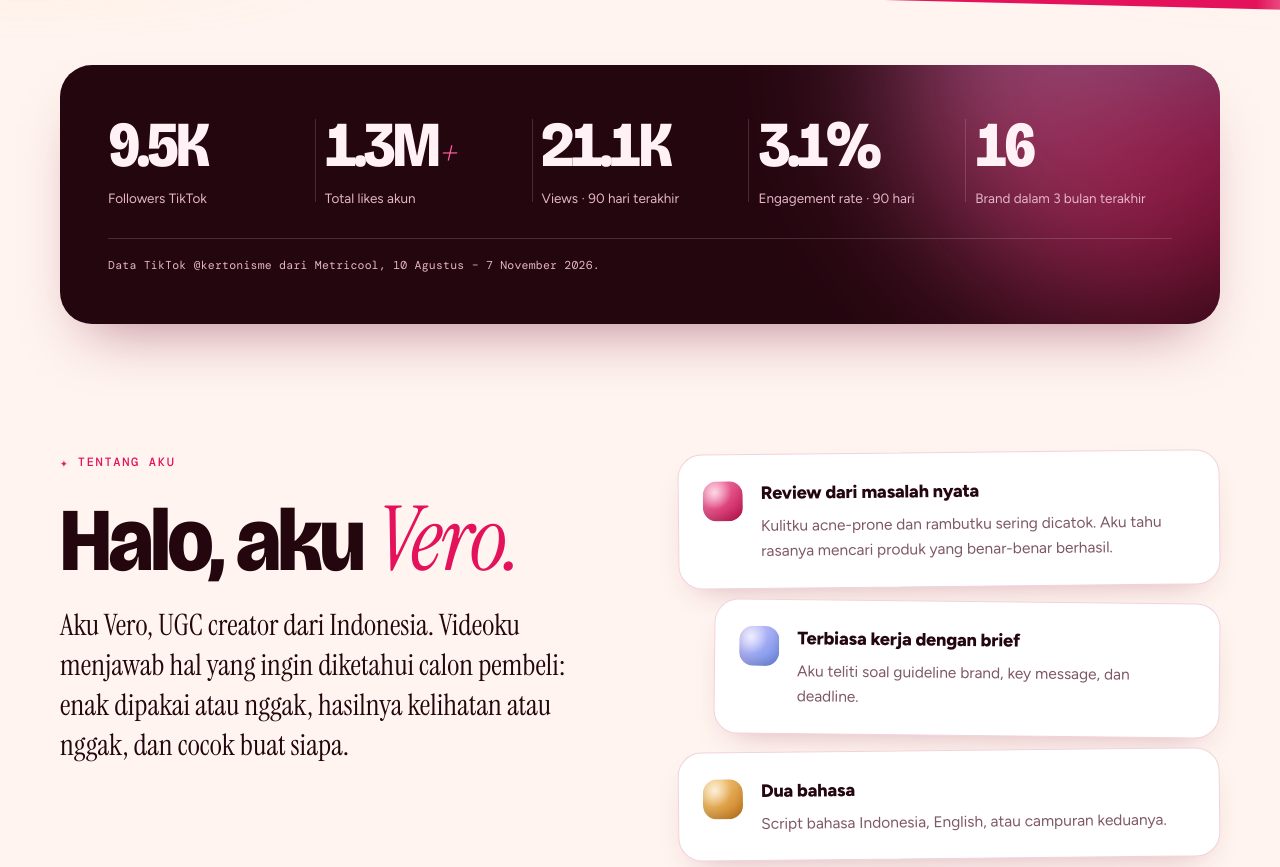
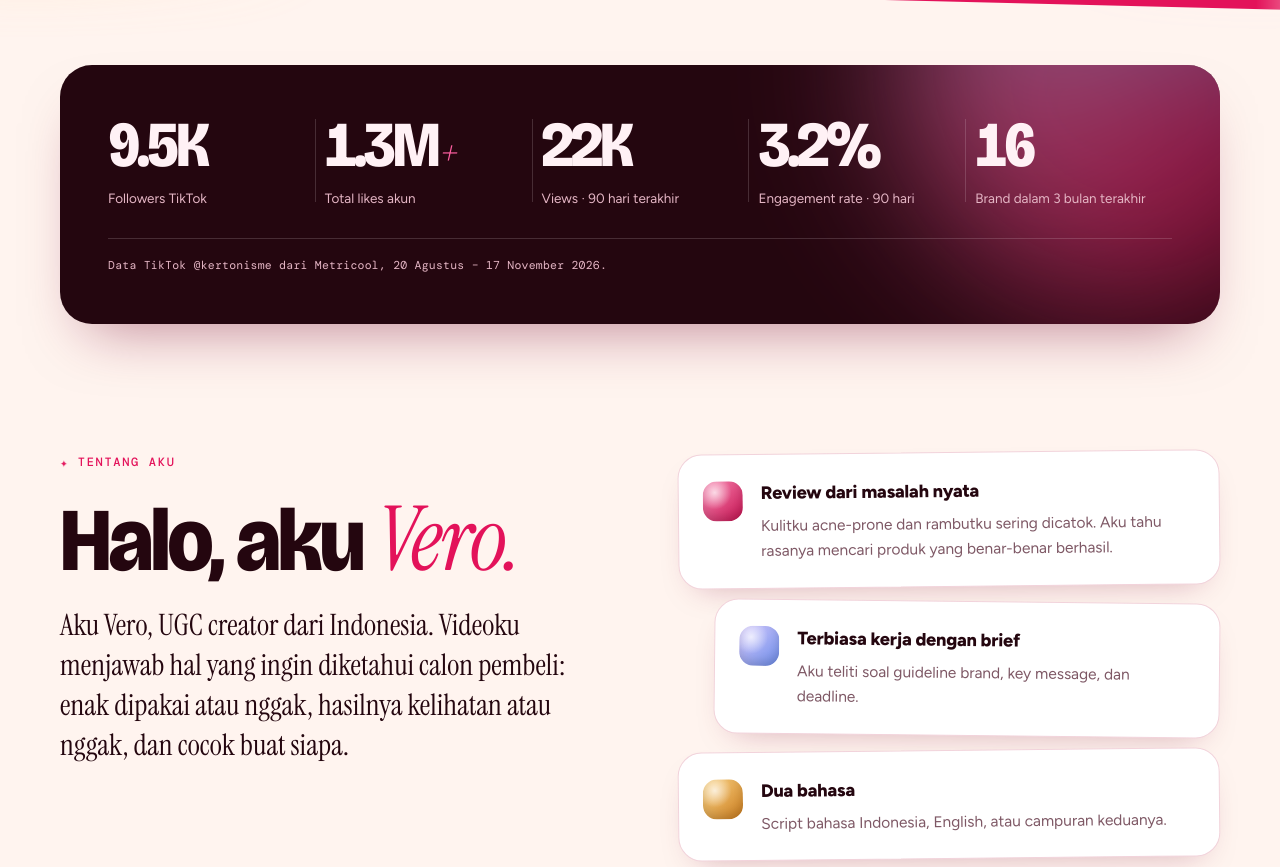
Before and after one commit to kertonisme-ugc/ugcbeautycreator, a plain HTML site: page index.html in a window 1280 px wide. Shown: the part 832-1699 px from the top of the page. Drawn offline with nearby package versions, Linux system fonts and the light colour scheme.

Commit message:
Update statistik TikTok otomatis

```diff
--- a/index.html
+++ b/index.html
@@ -531,10 +531,10 @@ html.js .reveal{opacity:1;transform:none;transition:none}
 <div class="stat-card">
 <div class="stat"><div class="num">9.5K</div><div class="lbl" data-i18n="stats.followers">Followers TikTok</div></div>
 <div class="stat"><div class="num">1.3M<small>+</small></div><div class="lbl" data-i18n="stats.likes">Total likes akun</div></div>
-<div class="stat"><div class="num">21.1K</div><div class="lbl" data-i18n="stats.views">Views · 90 hari terakhir</div></div>
-<div class="stat"><div class="num">3.1%</div><div class="lbl" data-i18n="stats.er">Engagement rate · 90 hari</div></div>
+<div class="stat"><div class="num">22K</div><div class="lbl" data-i18n="stats.views">Views · 90 hari terakhir</div></div>
+<div class="stat"><div class="num">3.2%</div><div class="lbl" data-i18n="stats.er">Engagement rate · 90 hari</div></div>
 <div class="stat"><div class="num">16</div><div class="lbl" data-i18n="stats.brands">Brand dalam 3 bulan terakhir</div></div>
-<p class="stat-note" data-i18n="stats.note">Data TikTok @kertonisme dari Metricool, 10 Agustus – 7 November 2026.</p>
+<p class="stat-note" data-i18n="stats.note">Data TikTok @kertonisme dari Metricool, 20 Agustus – 17 November 2026.</p>
 </div>
 </div>
 </section>
@@ -713,7 +713,7 @@ id: {
 "hero.note":"Hook asli dari video brand",
 "stats.followers":"Followers TikTok","stats.likes":"Total likes akun","stats.views":"Views · 90 hari terakhir",
 "stats.er":"Engagement rate · 90 hari","stats.brands":"Brand dalam 3 bulan terakhir",
-"stats.note":"Data TikTok @kertonisme dari Metricool, 10 Agustus – 7 November 2026.",
+"stats.note":"Data TikTok @kertonisme dari Metricool, 20 Agustus – 17 November 2026.",
 "about.eyebrow":"Tentang aku","about.title":"Halo, aku <em>Vero.</em>",
 "about.body1":"Aku Vero, UGC creator dari Indonesia. Videoku menjawab hal yang ingin diketahui calon pembeli: enak dipakai atau nggak, hasilnya kelihatan atau nggak, dan cocok buat siapa.",
 "p1.t":"Review dari masalah nyata","p1.d":"Kulitku acne-prone dan rambutku sering dicatok. Aku tahu rasanya mencari produk yang benar-benar berhasil.",
@@ -758,7 +758,7 @@ en: {
 "hero.note":"Real hooks from brand videos",
 "stats.followers":"TikTok followers","stats.likes":"Total account likes","stats.views":"Views · last 90 days",
 "stats.er":"Engagement rate · 90 days","stats.brands":"Brands in the last 3 months",
-"stats.note":"TikTok @kertonisme data from Metricool, 10 August – 7 November 2026.",
+"stats.note":"TikTok @kertonisme data from Metricool, 20 August – 17 November 2026.",
 "about.eyebrow":"About","about.title":"Hi, I'm <em>Vero.</em>",
 "about.body1":"I'm Vero, a UGC creator based in Indonesia. My videos answer what a shopper wants to know: does it feel good to use, do the results show, and who is it for.",
 "p1.t":"Reviews from real problems","p1.d":"I have acne-prone skin and heat-styled hair, so I know what it's like to look for products that actually work.",
```
